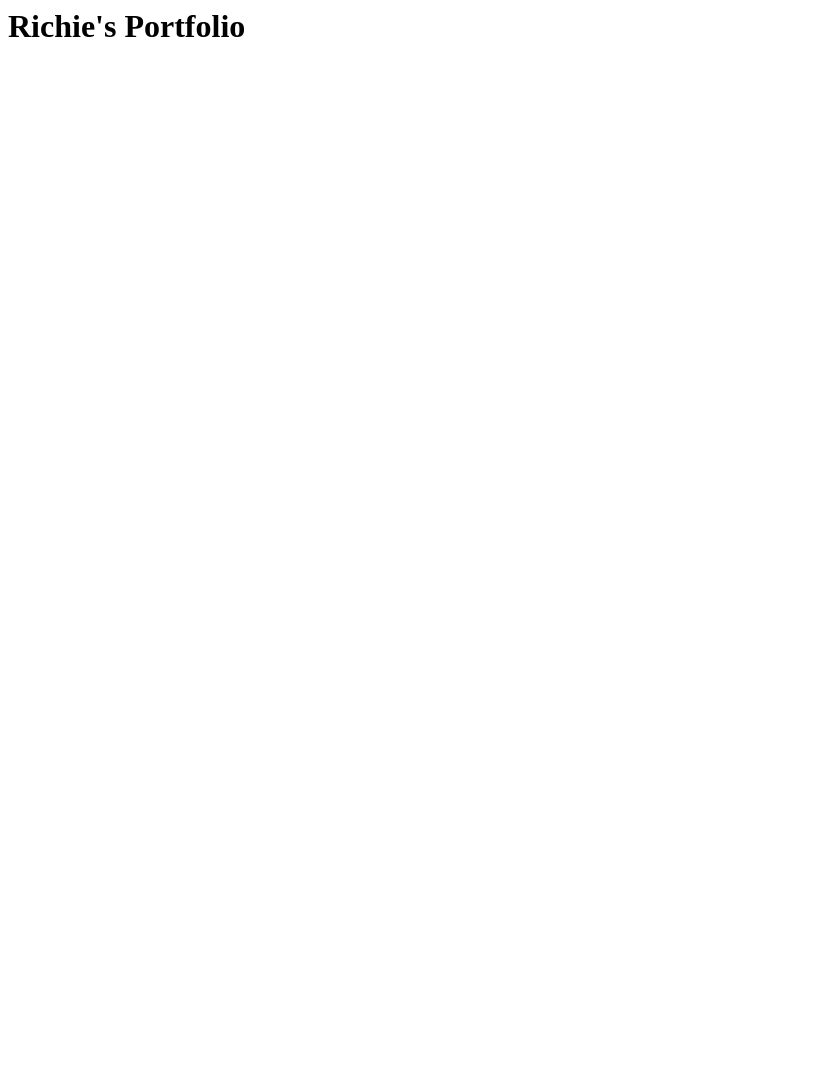
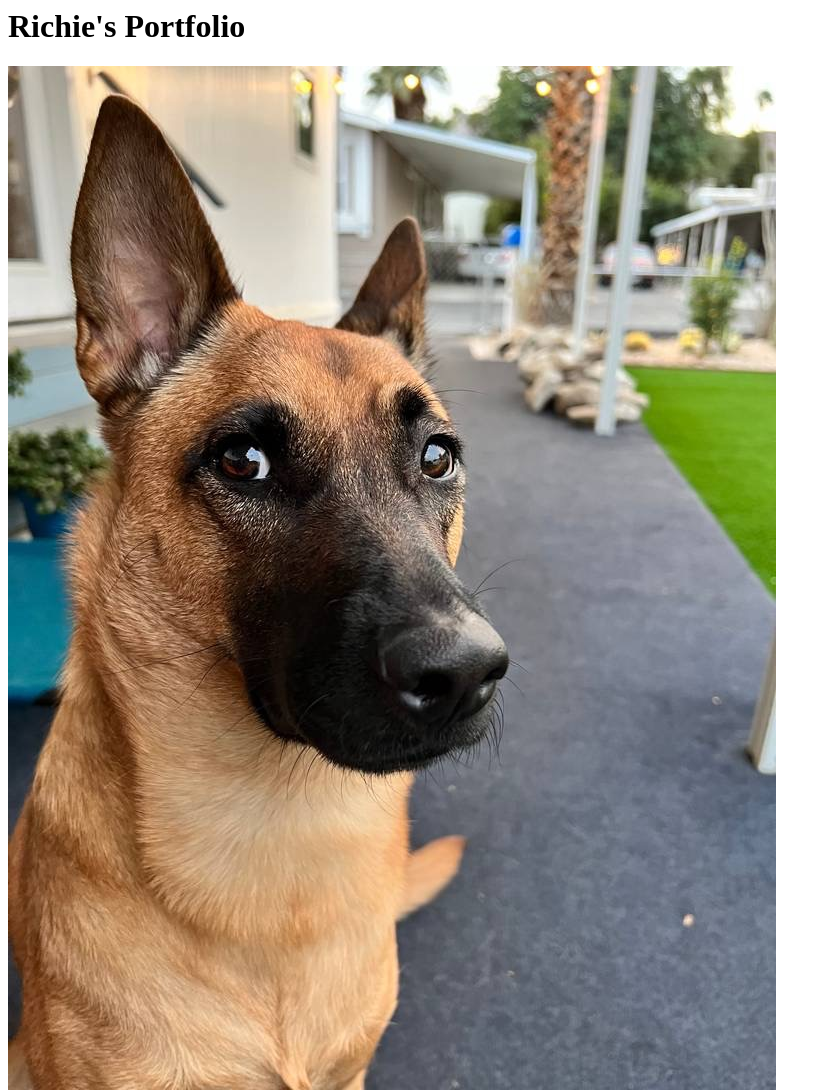
Before and after one commit to Richieace22/richieace.github.io, a plain HTML site: page index.html in a window 1280 px wide. Shown: the whole page, without its empty margins (0-831 px from the left). Before the commit the page ends 800 px from the top, so only its background shows below. Drawn offline with Linux system fonts and the light colour scheme.

Commit message:
added dog picture
picture of Gypsy

```diff
--- a/index.html
+++ b/index.html
@@ -1,3 +1,4 @@
 <html>
-    <h1>Richie's Portfolio</h1>
+  <h1>Richie's Portfolio</h1>
+  <img src="gypsy.jpeg" alt="dog" />
 </html>
```
Also changed, not shown: gypsy.jpeg (added).
